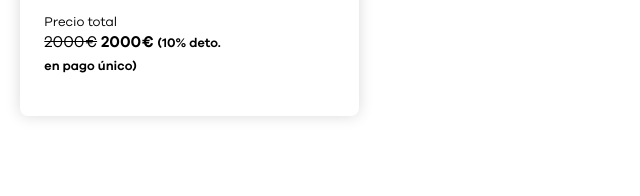
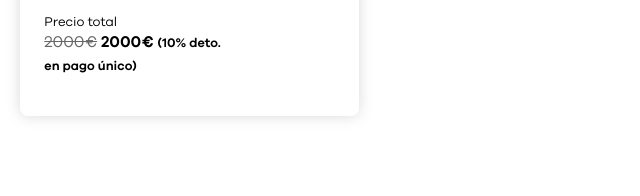
Before and after one commit to meji/edix_maqueta, a plain HTML site: page matriculacion.html in a window 1280 px wide. Shown: the part 474-670 px from the top of the page, 541-1181 px from the left. Drawn offline with nearby package versions, Linux system fonts and the light colour scheme.

Commit message:
grey en tacahado

```diff
--- a/scss/style.scss
+++ b/scss/style.scss
@@ -629,7 +629,7 @@ ul.logos{margin-top: 72px; margin-left: -20px; margin-bottom: -40px;
 	padding: 24px; box-shadow: 0px 0px 15px rgba(0, 0, 0, 0.15); border-radius: 4px; margin-bottom: 24px;
 	.card-title{font-weight: bold;
 		span{font-weight: normal; font-size: 81.25%; display: block;}
-		del{font-weight: normal;}
+		del{font-weight: normal; color: #666;}
 	}
 	.icon-container{padding: 0 0 0 24px; width: 104px; height: 84px; display: flex; align-items: center; justify-content: center; float: right;
 	}
```
Also changed, not shown: css/style.css, 1 other file.
